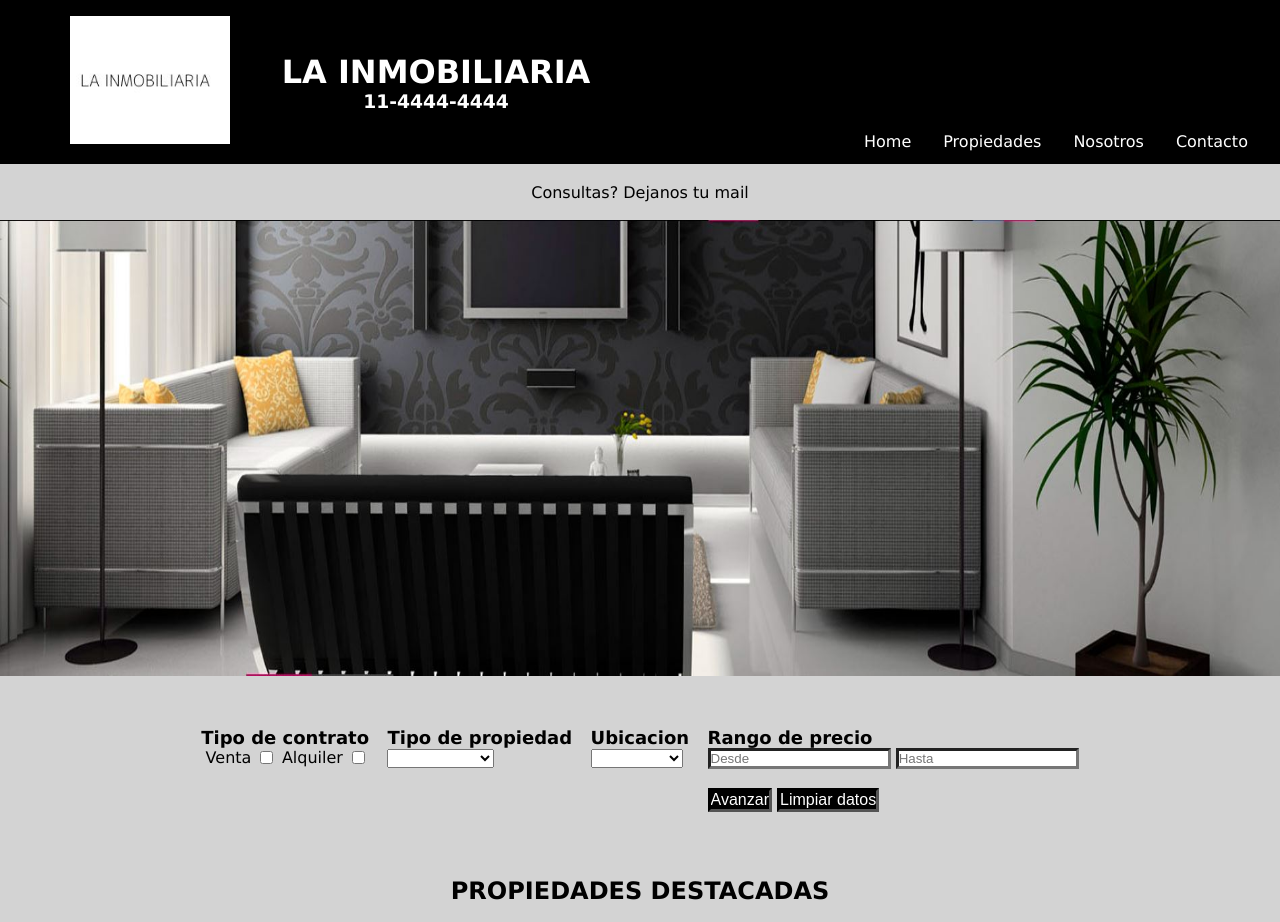
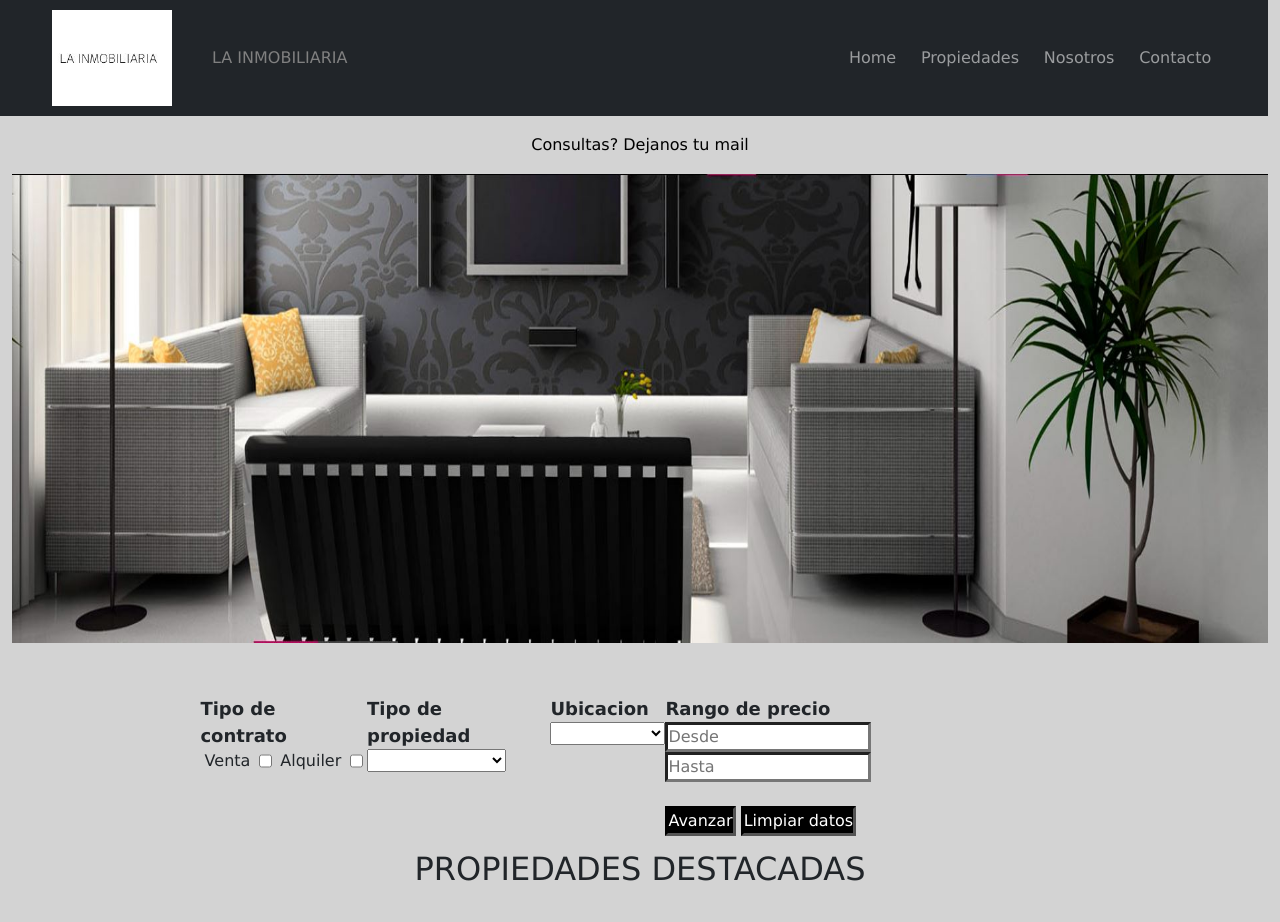
Before and after one commit to NFontana0/FirstProject, a plain HTML site: page index.html in a window 1280 px wide. Shown: the top 922 px of the page. Drawn offline with nearby package versions, Linux system fonts and the light colour scheme.

Commit message:
header bootstrap

```diff
--- a/css/style.css
+++ b/css/style.css
@@ -10,87 +10,32 @@
 
 }
 
-/* .layout__wrapper{
-    display: grid;
-    grid-template-columns: 1fr;
-    grid-template-rows: 9% 82% 9% ;
-    grid-template-areas:
-        "header"
-        "main"
-        "footer";
-} */
-
 /* Aca empieza el header */
 
-.header{
-    grid-area: header;
-    background-color: black;
-    display: grid;
-    grid-template-rows: 100%;
-    grid-template-columns: 50% 50% ;
-    grid-template-areas:
-        "contenedor navbar";
-    width: 100%;
-    height: auto;
-}
-
 .logo__img{
-    transform: scale(0.8);
+    transform: scale(0.6);
     transition-property: all;
     transition-duration: 0.3s;
     transition-timing-function: ease-in-out;
 }
 
 .logo__img:hover{
-    transform: scale(0.9);
+    transform: scale(0.7);
 
 }
 
-.contenedor {
-    grid-area: contenedor;
+.logo__link {
     display: flex;
-    flex-direction: row;
-    justify-content: center;
+    align-items: center;
+
+}
+.logo__title {
+    color: gray;
 
 }
 
-.header__logo {
-    margin-right: 5%;
 
-}
-
-.header__title {
-    display: flex;
-    flex-direction: column;
-    justify-content: center;
-    color: white;
-    height: 100%;
-}
-
-.title__h3 {
-    display: flex;
-    justify-content: center;
-}
-
-.navbar {
-    grid-area: navbar;
-    width: 100%;
-    display: flex;
-    justify-content: flex-end;
-    align-items: flex-end ;
-    padding-bottom: 2%;
-}
-
-.navbar__menu {
-    list-style: none;
-    color: white;
-    display: flex;
-    flex-direction: row;
-    justify-content: space-evenly;
-    width: 70%;
-}
-
-.menu__link {
+ .menu__link {
     text-decoration: none;
     color: white;
     transition-property: all;
@@ -101,6 +46,10 @@
 .menu__link:hover {
     font-weight: bolder;
     border-bottom: solid 1px white;
+}
+
+.nav-item {
+    padding-right: 1%;
 }
 
 /* Aca empieza el main */
@@ -474,7 +423,7 @@
     max-width: 100%;
     max-height: 100%;
 }
-.row {
+.roww {
     display: grid;
     grid-template-rows: 20% 20% 20% 20% 20%;
     grid-template-columns: 50% 50%;
--- a/index.html
+++ b/index.html
@@ -4,6 +4,8 @@
     <meta charset="UTF-8">
     <meta http-equiv="X-UA-Compatible" content="IE=edge">
     <meta name="viewport" content="width=device-width, initial-scale=1.0">
+
+    <link href="https://cdn.jsdelivr.net/npm/bootstrap@5.1.3/dist/css/bootstrap.min.css" rel="stylesheet" integrity="sha384-1BmE4kWBq78iYhFldvKuhfTAU6auU8tT94WrHftjDbrCEXSU1oBoqyl2QvZ6jIW3" crossorigin="anonymous">
 
     <link rel="stylesheet" href="./css/style.css">
 
@@ -12,10 +14,48 @@
 </head>
 
 <body class="body">
-    <div class="layout__wrapper">
-    <header class="header" id="top">
+    <div class="container-fluid layout__wrapper">
+    <header class="row sticky-top" >
 
-        <div class="contenedor">
+        <nav class="navbar navbar-dark bg-dark navbar-expand-lg navbar-expand-md row">
+            <div class="container-fluid" style="height: 100px"
+              <a class="navbar-brand logo__link col-lg-4 p-0 m-0 h-auto" href="index.html">
+                <img class="d-inline-block align-text-center logo__img img-fluid" src="./archivos/logo.jpg" alt="logo la inmobiliaria">
+                <p class="logo__title p-0 m-0">LA INMOBILIARIA</p>
+            </a>
+            <button class="navbar-toggler" type="button" data-bs-toggle="offcanvas" data-bs-target="#offcanvasNavbar" aria-controls="offcanvasNavbar">
+                <span class="navbar-toggler-icon"></span>
+              </button>
+
+              <div class="offcanvas offcanvas-end" tabindex="-1" id="offcanvasNavbar" aria-labelledby="offcanvasNavbarLabel">
+                <div class="offcanvas-header">
+                  <h5 class="offcanvas-title" id="offcanvasNavbarLabel">Menu</h5>
+                  <button type="button" class="btn-close text-reset" data-bs-dismiss="offcanvas" aria-label="Close"></button>
+                </div>
+                <div class="offcanvas-body nav-nar">
+                  <ul class="navbar-nav justify-content-end flex-grow-1  pe-3 navbar__menu">
+                    <li class="nav-item">
+                        <a href="index.html" class="nav-link menu__link">Home</a>
+                    </li>
+                    <li class="nav-item menu__item">
+                        <a href="./pages/propiedades.html" class="nav-link menu__link">Propiedades</a>
+                    </li>
+                    <li class="nav-item menu__item">
+                        <a href="./pages/nosotros.html" class="nav-link menu__link">Nosotros</a>
+                      </li>
+                      <li class="nav-item ">
+                        <a href="./pages/contacto.html" class="nav-link menu__link">Contacto</a>
+                      </li>
+                  </ul>
+                </div>
+              </div>
+
+            </div>
+          </nav>
+
+    </header>
+
+                <!-- <div class="contenedor col-lg-5">
                     <div class="header__logo">
                         <a href="index.html" class="logo__link">
                             <img src="./archivos/logo.jpg" alt="logo la inmobiliaria" class="logo__img">
@@ -28,26 +68,25 @@
                 </div>
 
 
-        <nav class="navbar">
+                <nav class="navbar col-lg-5">
                     <ul class="navbar__menu">
                         <li class="menu__item">
-                    <a href="index.html" class="menu__link">Home</a>
+                            <a href="index.html" class="nav-link active" aria-current="page menu__link">Home</a>
                         </li>
 
                         <li class="menu__item">
-                    <a href="./pages/propiedades.html" class="menu__link">Propiedades</a>
+                            <a href="./pages/propiedades.html" class="nav-link menu__link">Propiedades</a>
                         </li>
 
                         <li class="menu__item">
-                    <a href="./pages/nosotros.html" class="menu__link">Nosotros</a>
+                            <a href="./pages/nosotros.html" class="nav-link menu__link">Nosotros</a>
                         </li>
 
                         <li class="menu__item">
-                    <a href="./pages/contacto.html" class="menu__link">Contacto</a>
+                            <a href="./pages/contacto.html" class="nav-link menu__link">Contacto</a>
                         </li>
                     </ul>
-        </nav>
-    </header>
+                </nav> -->
 
     <main class="main">
         <div class="bottom">
@@ -193,5 +232,7 @@
         </div>
     </footer>
     </div>
+    <script src="https://cdn.jsdelivr.net/npm/bootstrap@5.1.3/dist/js/bootstrap.bundle.min.js" integrity="sha384-ka7Sk0Gln4gmtz2MlQnikT1wXgYsOg+OMhuP+IlRH9sENBO0LRn5q+8nbTov4+1p" crossorigin="anonymous"></script>
+
 </body>
 </html>
```
Lines whose indentation alone changed are shown as unchanged.
